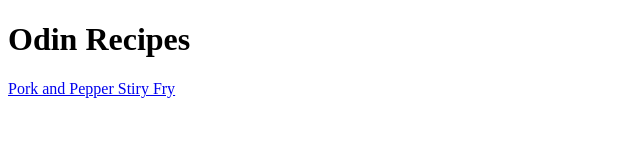
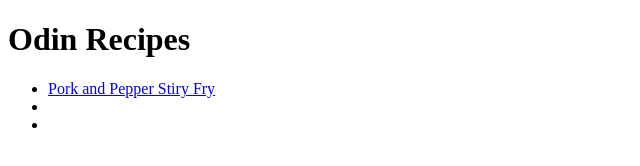
Before and after one commit to IAmMixh/odin-recipes, a plain HTML site: page index.html in a window 1280 px wide. Shown: the whole page, without its empty margins (0-640 px from the left). Drawn offline with Linux system fonts and the light colour scheme.

Commit message:
List recipes links in unordered list

```diff
--- a/index.html
+++ b/index.html
@@ -7,6 +7,11 @@
 </head>
 <body>
     <h1>Odin Recipes</h1>
-    <a href="recipes/pork-and-pepper-stir-fry.html">Pork and Pepper Stiry Fry</a>
+    <ul>
+   <li><a href="recipes/pork-and-pepper-stir-fry.html">Pork and Pepper Stiry Fry</a></li>
+   <li><a href=""></a></li>
+   <li><a href=""></a></li>
+
+    </ul>
 </body>
 </html>
```
